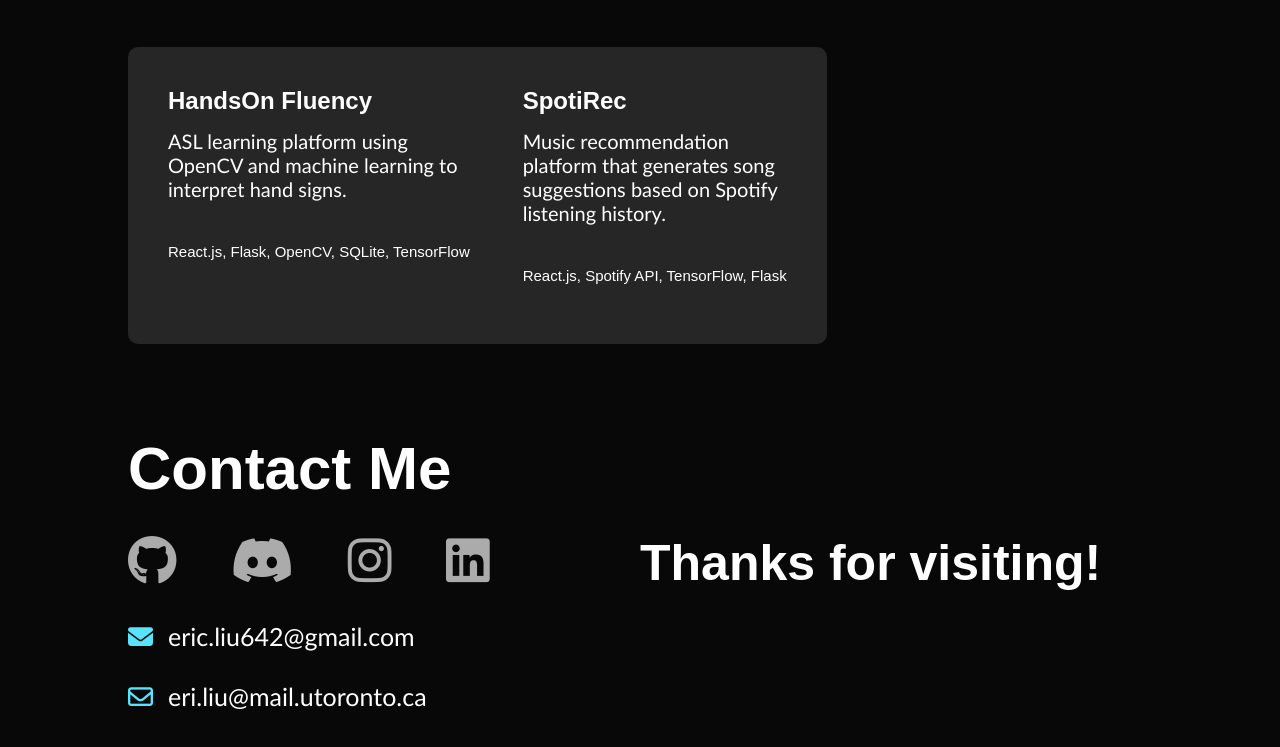
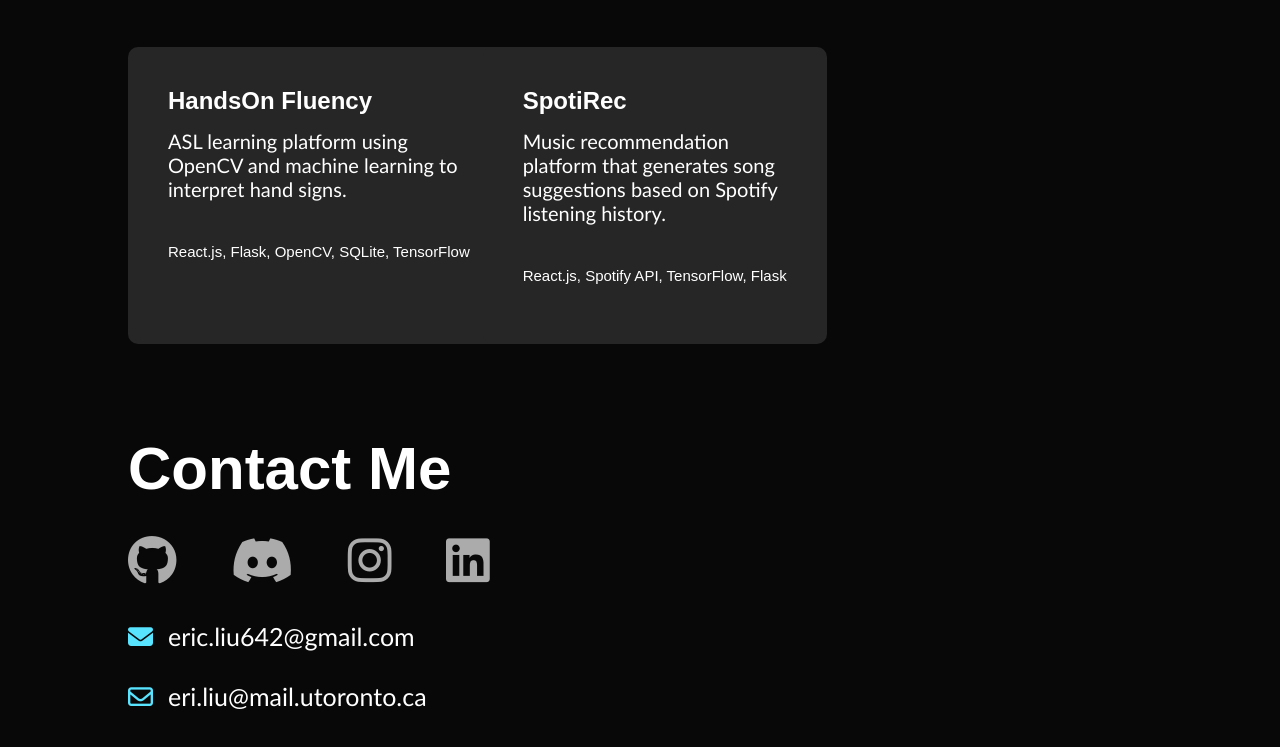
Before and after one commit to eliu0412/eric-liu, a plain HTML site: page index.html in a window 1280 px wide. Shown: the part 1225-1972 px from the top of the page. Drawn offline with Linux system fonts and the light colour scheme.

Commit message:
small fix

```diff
--- a/index.html
+++ b/index.html
@@ -125,7 +125,6 @@
 <!--    contact section  ---------------- -->
 <div id="contact">
     <div class="container">
-        <div class="row">
             <div class="contact-left">
                 <h1 class="sub-title">Contact Me</h1>
                 <div class="social-icons">
@@ -138,10 +137,6 @@
                 <p class="contact-info"><i class="fa-solid fa-envelope"></i></i>eric.liu642@gmail.com</p>
                 <p class="contact-info"><i class="fa-regular fa-envelope"></i>eri.liu@mail.utoronto.ca</p>
             </div>
-            <div class="contact-right">
-                <h1>Thanks for visiting!
-            </div>
-        </div>
     </div>
 
 
```
